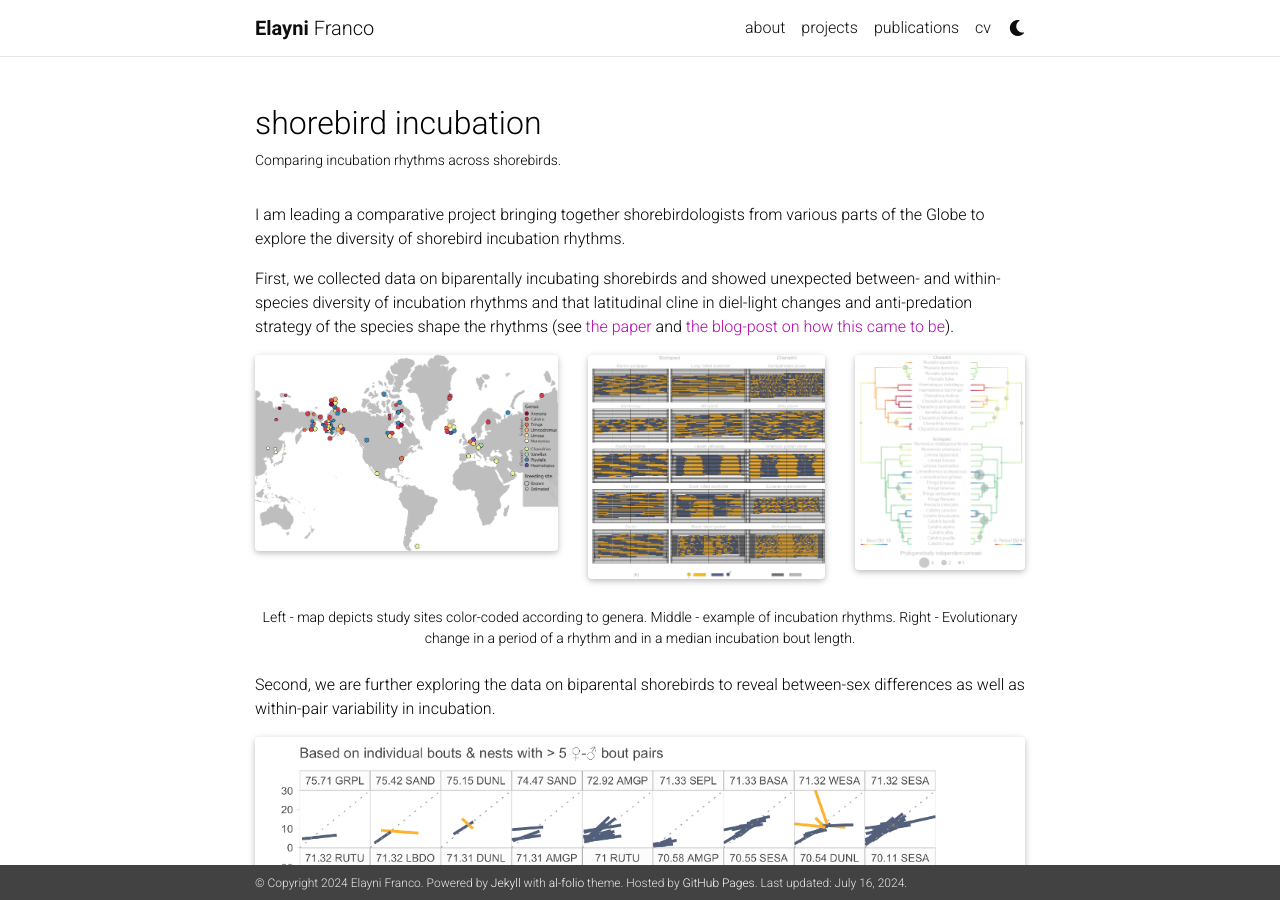
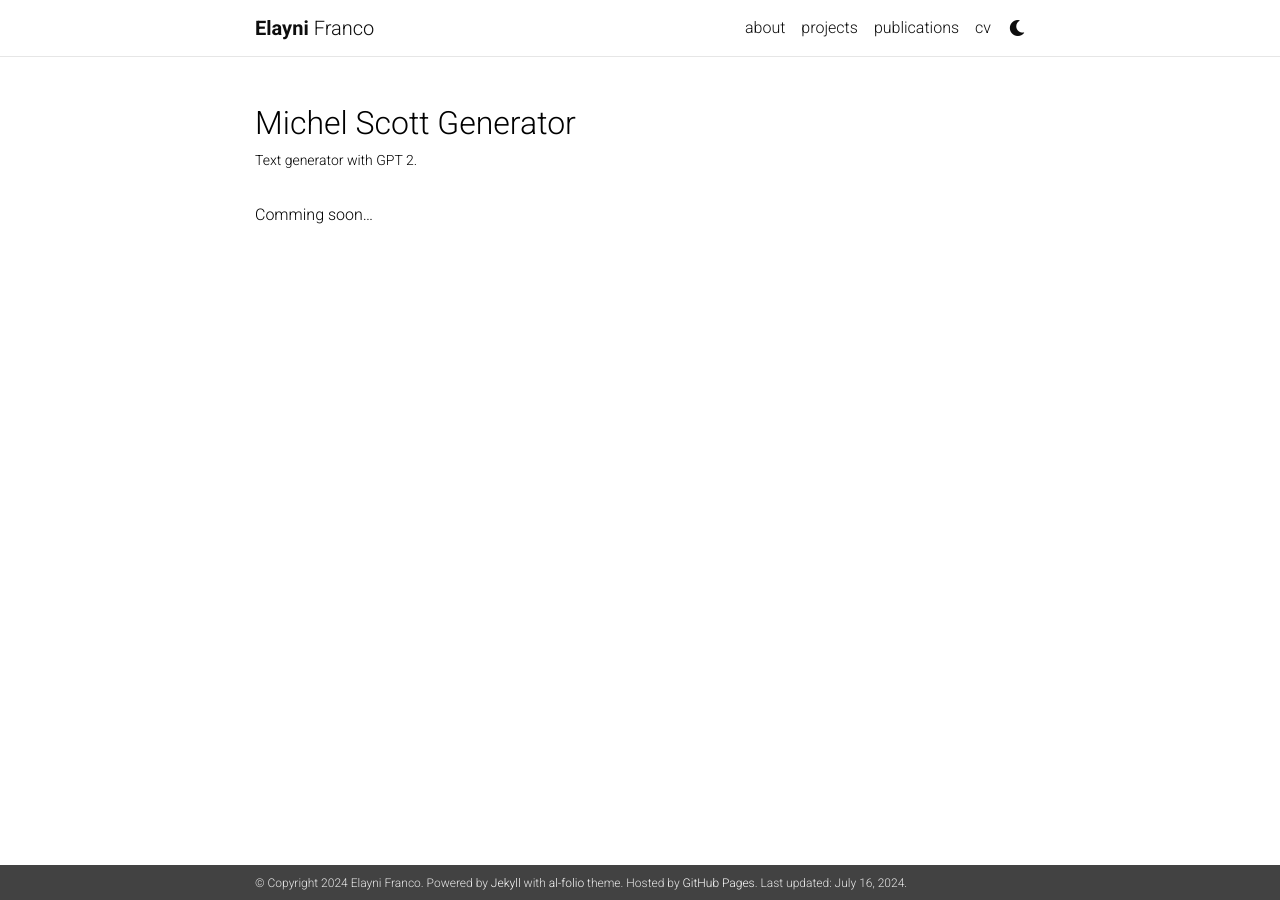
Before and after one commit to elayni/elayni.github.io, a Jekyll site: the page built from _projects/01_shorebird_incubation.md, in a window 1280 px wide and 900 px high. Built offline with Jekyll 4.4.1, drawn with Linux system fonts in a browser that asks for light colours; full-size pictures stand in for the smaller copies a plugin makes; comment, search, counter and statistics services are not loaded; a style sheet for code colours, icons or effects is not loaded; some of the changed text lies outside the part shown.

Commit message:
first project template

```diff
--- a/_config.yml
+++ b/_config.yml
@@ -12,7 +12,7 @@ description: > # the ">" symbol means to ignore newlines until "footer_text:"
 footer_text: >
   Powered by <a href="https://jekyllrb.com/" target="_blank">Jekyll</a> with <a href="https://github.com/alshedivat/al-folio">al-folio</a> theme.
   Hosted by <a href="https://pages.github.com/" target="_blank">GitHub Pages</a>.
-keywords: biorhythms, chronobiology, macroecology, shorebirds  # add your own keywords or leave empty
+keywords: artificial intelligence, machine learning, deep learning, remote sensing, data science  # add your own keywords or leave empty
 
 lang: en # the language of your site (for example: en, fr, cn, ru, etc.)
 icon: ⚛️  # the emoji used as the favicon (alternatively, provide image name in /assets/img/)
@@ -69,7 +69,7 @@ og_image: # The site-wide (default for all links) Open Graph preview image
 github_username: elayni # your GitHub user name
 gitlab_username: # your GitLab user name
 twitter_username: # your Twitter handle
-linkedin_username: # your LinkedIn user name
+linkedin_username: elaynifranco # your LinkedIn user name
 scholar_userid: # 569367360547434339 # your Google Scholar ID
 semanticscholar_id: # your Semantic Scholar ID
 orcid_id: # 0000-0002-1328-1927 # your ORCID ID
--- a/_projects/01_shorebird_incubation.md
+++ b/_projects/01_shorebird_incubation.md
@@ -1,49 +1,10 @@
 ---
 layout: page
-title: shorebird incubation
-description: Comparing incubation rhythms across shorebirds.
-img: assets/img/sesa_inc.jpg
+title: Michel Scott Generator
+description: Text generator with GPT 2.
+img: assets/img/MichaelScott.png
 importance: 1
-category: science
+category: artificial intelligence
 ---
 
-I am leading a comparative project bringing together shorebirdologists from various parts of the Globe to explore the diversity of shorebird incubation rhythms.
-
-First, we collected data on biparentally incubating shorebirds and showed unexpected between- and within-species diversity of incubation rhythms and that latitudinal cline in diel-light changes and anti-predation strategy of the species shape the rhythms (see <a href='http://rdcu.be/mUso'>the paper</a> and <a href='https://ecoevocommunity.nature.com/posts/13472-bringing-chronobiology-into-the-wild'>the blog-post on how this came to be</a>).
-
-<div class="row">
-    <div class="col-sm mt-3 mt-md-0">
-        {% include figure.html path="assets/img/sh_inc_01-map.png" title="map" class="img-fluid rounded z-depth-1" %}
-    </div>
-    <div class="col-sm-4 mt-3 mt-md-0">
-        {% include figure.html path="assets/img/sh_inc_02-patterns.png" title="patterns" class="img-fluid rounded z-depth-1" %}
-    </div>
-    <div class="col-sm-3 mt-3 mt-md-0">
-        {% include figure.html path="assets/img/sh_inc_03-phylo.png" title="phylo" class="img-fluid rounded z-depth-1" %}
-    </div>
-</div>
-<div class="caption">
-    Left - map depicts study sites color-coded according to genera.  Middle - example of incubation rhythms. Right - Evolutionary change in a period of a rhythm and in a median incubation bout length.
-</div>
-
-Second, we are further exploring the data on biparental shorebirds to reveal between-sex differences as well as within-pair variability in incubation.
-
-<div class="row">
-    <div class="col-sm mt-3 mt-md-0">
-        {% include figure.html path="assets/img/sh_inc_04-cor.png" title="cor" class="img-fluid rounded z-depth-1" %}
-    </div>
-</div>
-<div class="caption">
-    Preliminary results show that across individuals and species incubation bouts of ♀️ and ♂️ largely positively correlate.
-</div>
-
-
-Third, we are collecting data on uniparentally incubating shorebirds to reveal the variability of uniparental incubation rhythms and explore how such rhythms are constrained.
-<div class="row">
-    <div class="col-sm mt-3 mt-md-0">
-        {% include figure.html path="assets/img/sh_inc_05-map.png" title="map" class="img-fluid rounded z-depth-1" %}
-    </div>
-</div>
-<div class="caption">
-    The map depicts sites where data on given species (color) were collected.
-</div>
+Comming soon...
```
Also changed, not shown: assets/img/MichaelScott.png (added).
